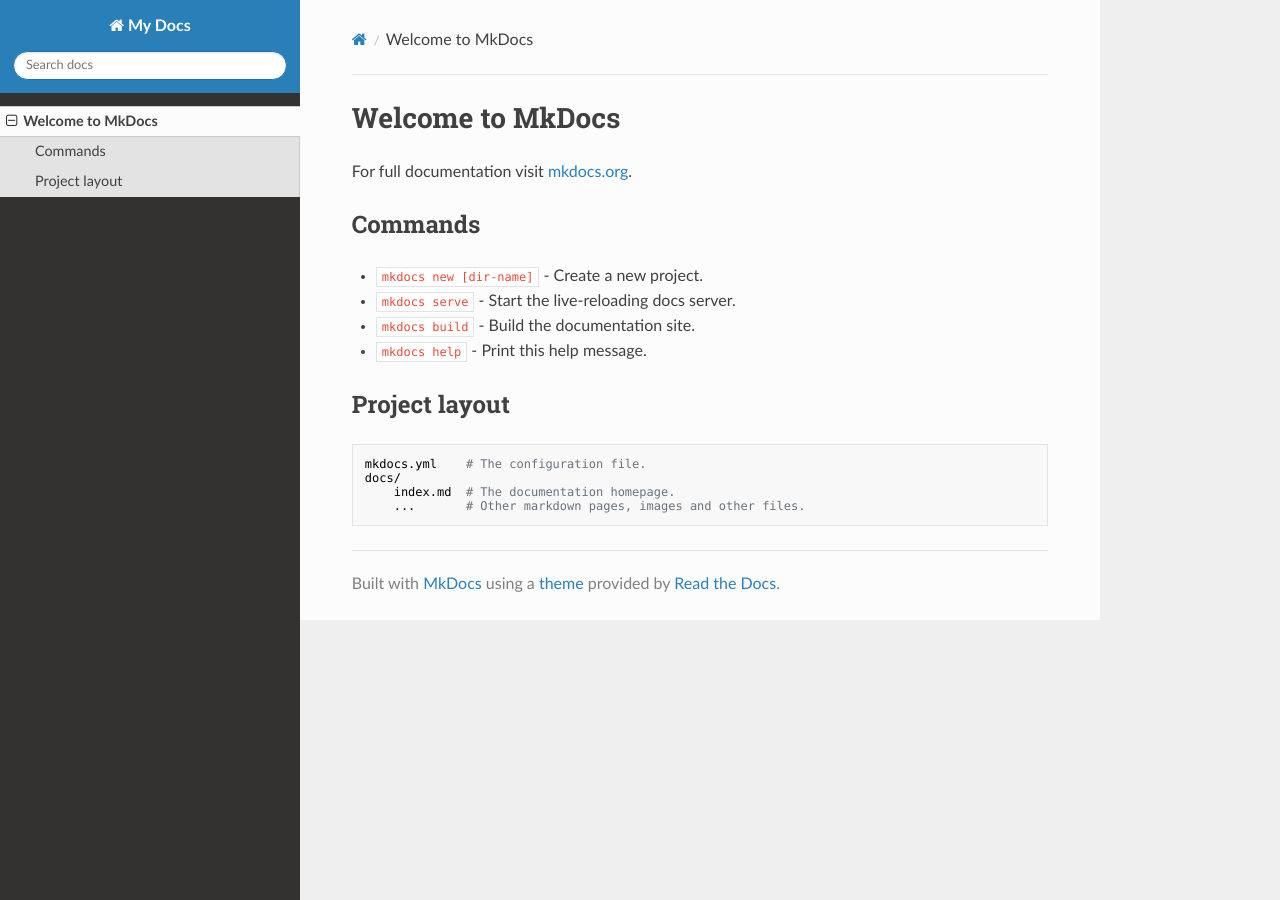
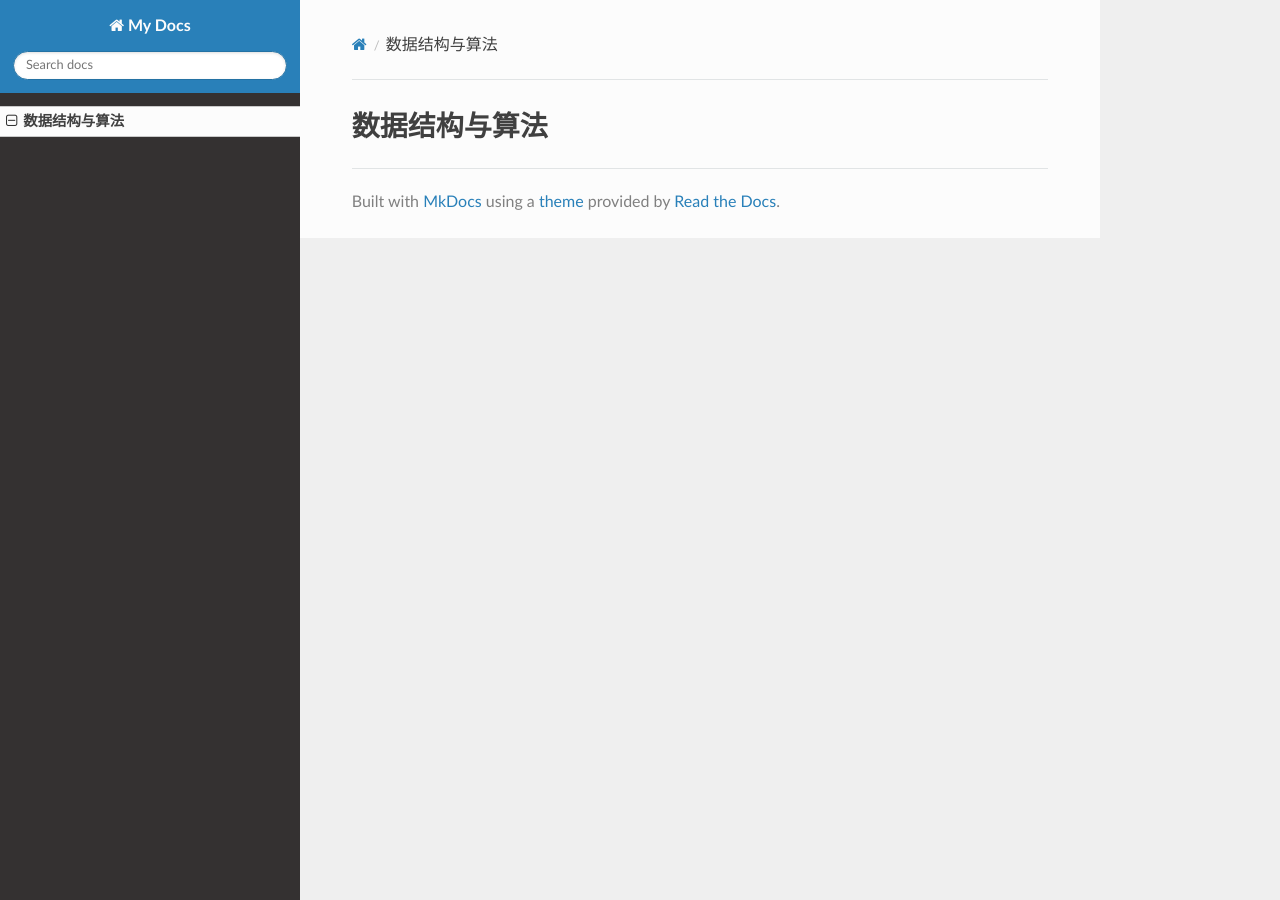
Before and after one commit to shaqsnake/Data-Structures-and-Algorithms-in-Python, an MkDocs documentation site: the page built from docs/docs/index.md, in a window 1280 px wide. Built offline with MkDocs 1.6.1, drawn with Linux system fonts in a browser that asks for light colours; nearby versions of some CDN libraries.

Commit message:
update docs/docs/index.md

```diff
--- a/docs/docs/index.md
+++ b/docs/docs/index.md
@@ -1,17 +1 @@
-# Welcome to MkDocs
-
-For full documentation visit [mkdocs.org](https://mkdocs.org).
-
-## Commands
-
-* `mkdocs new [dir-name]` - Create a new project.
-* `mkdocs serve` - Start the live-reloading docs server.
-* `mkdocs build` - Build the documentation site.
-* `mkdocs help` - Print this help message.
-
-## Project layout
-
-    mkdocs.yml    # The configuration file.
-    docs/
-        index.md  # The documentation homepage.
-        ...       # Other markdown pages, images and other files.
+# 数据结构与算法
```
